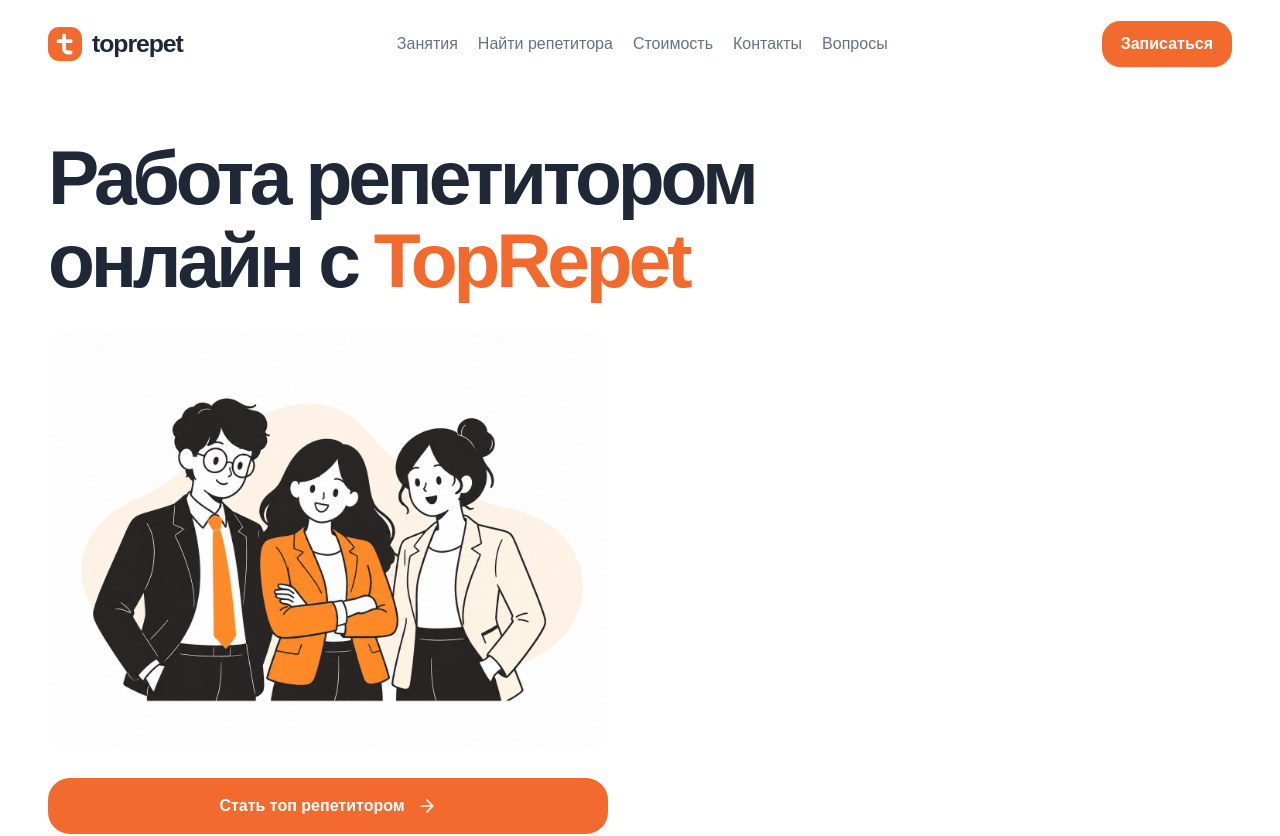
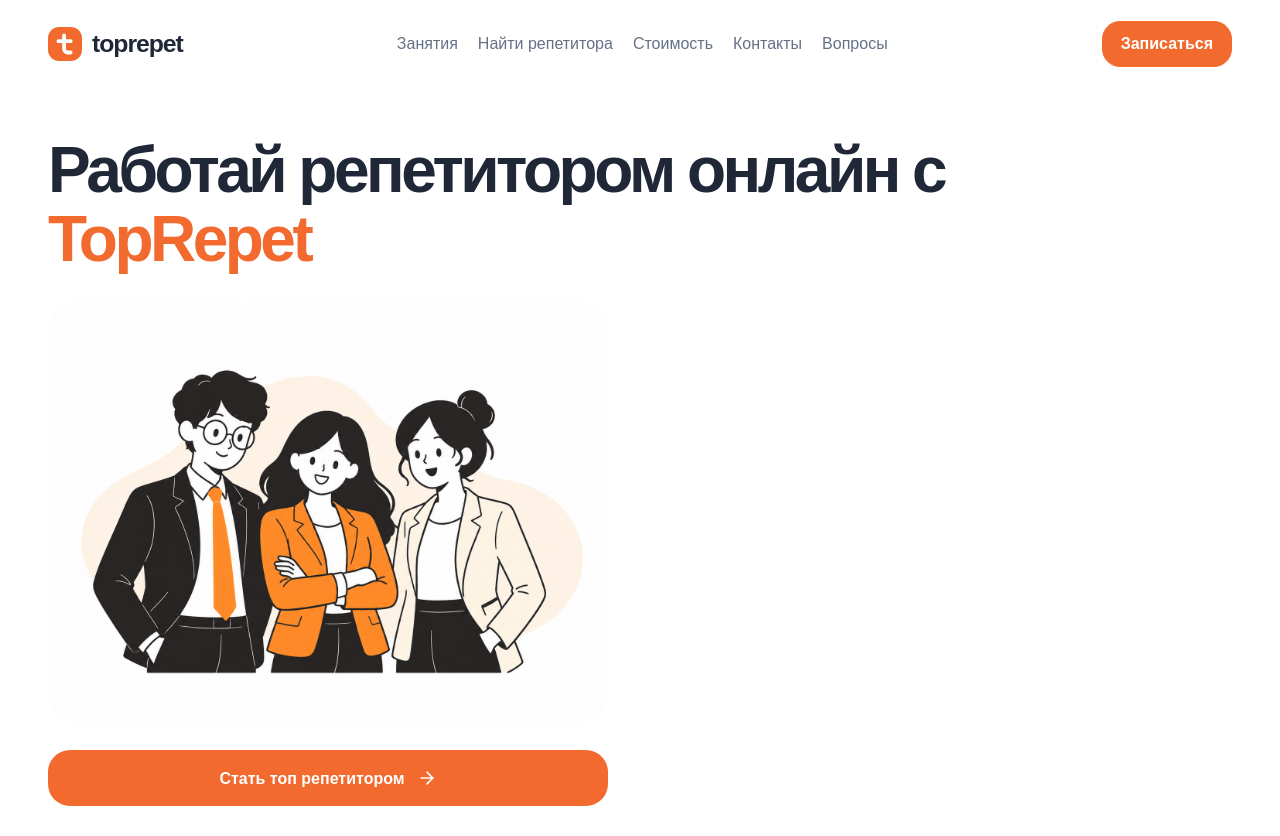
Before and after one commit to al7xey/toprepet, a React (Vite) app: page /for-repetitor in a window 1280 px wide. Shown: the top 836 px of the page. Built offline with nearby package versions, Linux system fonts and the light colour scheme.

Commit message:
Adjust tutor page headline to match homepage

```diff
--- a/src/app/tutor-landing.css
+++ b/src/app/tutor-landing.css
@@ -4,7 +4,7 @@
 @media(min-width:760px){.tutor-teaser{grid-template-columns:minmax(0,1fr) auto}}
 
 .for-tutors-page{padding:20px 0 0}
-.tutor-page-heading h1{max-width:960px;margin:0 0 20px;font-size:clamp(2.8rem,8.8vw,4.8rem);font-weight:800;line-height:1.08;letter-spacing:-.055em}
+.tutor-page-heading h1{max-width:960px;margin:0 0 20px;font-size:clamp(2.2rem,8.8vw,4rem);font-weight:800;line-height:1.08;letter-spacing:-.055em}
 .tutor-page-heading h1 span{color:var(--accent)}
 .tutor-hero-image{display:block;width:100%;height:auto;aspect-ratio:4/3;object-fit:contain;border-radius:28px;background:#fff}
 .tutor-hero-cta{display:flex;align-items:center;justify-content:center;gap:12px;width:100%;min-height:54px;margin-top:20px}
--- a/src/pages/for-tutors/for-tutors-page.tsx
+++ b/src/pages/for-tutors/for-tutors-page.tsx
@@ -131,7 +131,7 @@
 export default function ForTutorsPage() {
   return (
     <article className="for-tutors-page">
-      <header className="container tutor-page-heading"><h1>Работа репетитором онлайн с <span>TopRepet</span></h1><img className="tutor-hero-image" src="/images/for-repetitor-hero.png" alt="Команда преподавателей TopRepet" width="1448" height="1086" /><a className="button button-primary tutor-hero-cta" href="#application">Стать топ репетитором <ArrowRight size={20} aria-hidden="true" /></a></header>
+      <header className="container tutor-page-heading"><h1>Работай репетитором онлайн с <span>TopRepet</span></h1><img className="tutor-hero-image" src="/images/for-repetitor-hero.png" alt="Команда преподавателей TopRepet" width="1448" height="1086" /><a className="button button-primary tutor-hero-cta" href="#application">Стать топ репетитором <ArrowRight size={20} aria-hidden="true" /></a></header>
       <section className="container for-tutors-section tutor-value" aria-labelledby="tutor-value-title">
         <div className="tutor-value-intro"><h2 id="tutor-value-title">Вы преподаёте. Мы помогаем найти учеников.</h2><p>TopRepet — сервис для репетиторов и учеников. Мы привлекаем запросы на занятия и помогаем подобрать преподавателя под цель ученика.</p></div>
         <div className="tutor-value-list"><div><Check aria-hidden="true" /><h3>Новые ученики</h3><p>Вашу анкету увидят ученики, которым подходит ваш предмет и формат занятий.</p></div><div><Check aria-hidden="true" /><h3>Понятная комиссия</h3><p>Низкая фиксированная комиссия — 200 ₽ с проведённого занятия стоимостью 1 200 ₽. Это 16,7%.</p></div><div><Check aria-hidden="true" /><h3>Ваше расписание</h3><p>Вы сообщаете, когда готовы проводить индивидуальные онлайн-занятия.</p></div></div>
```
